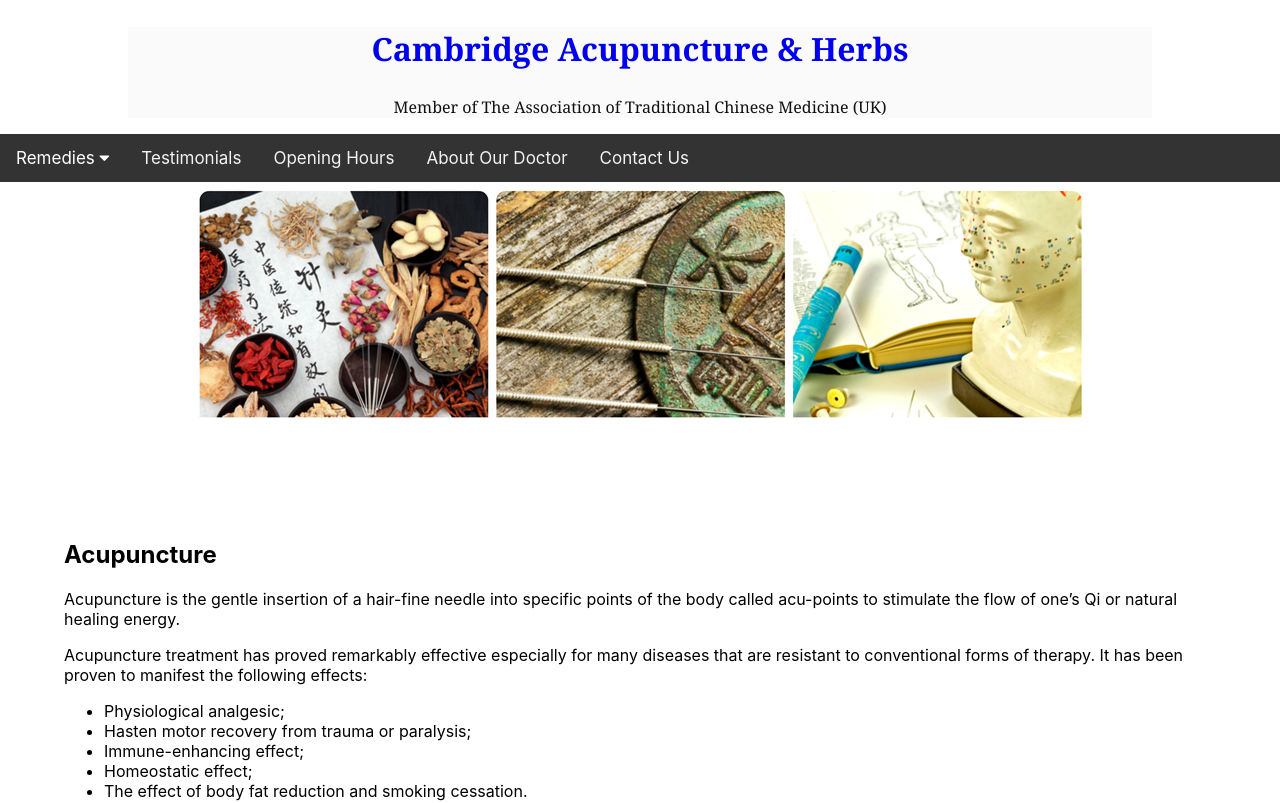
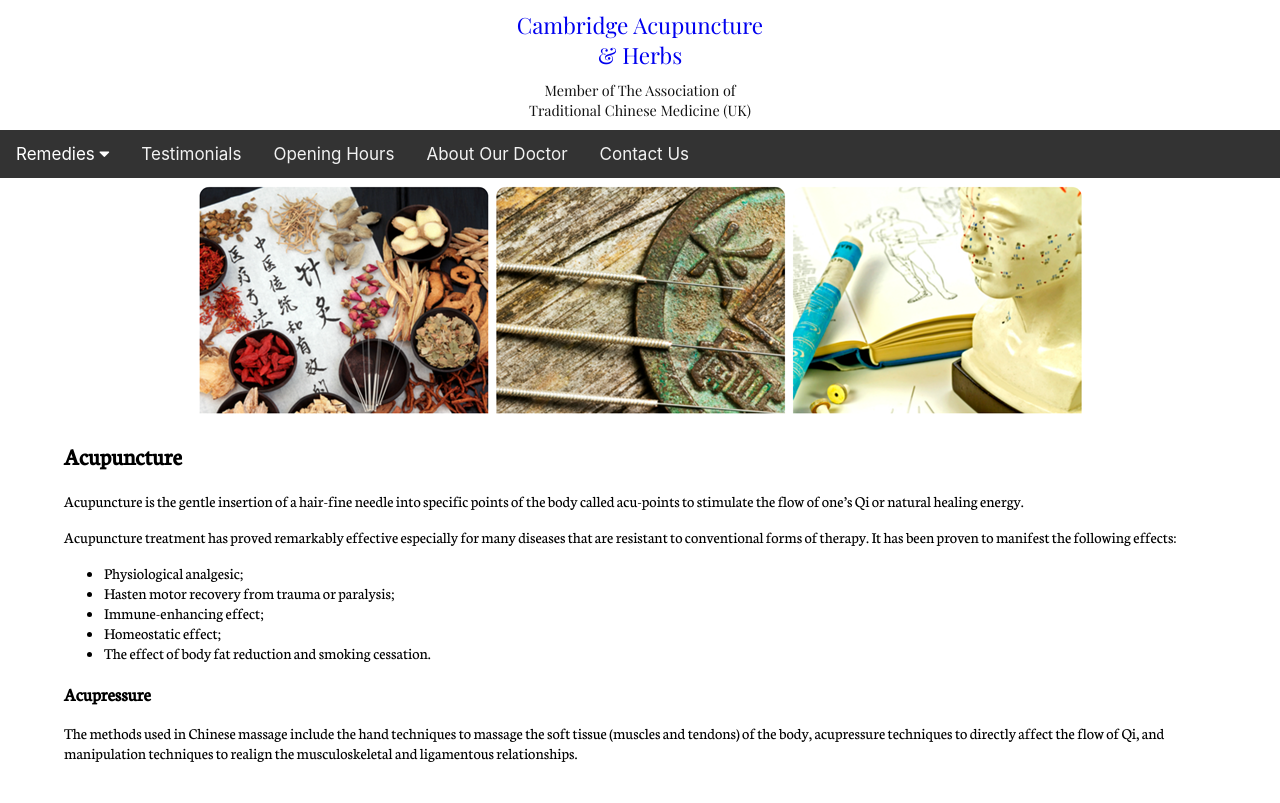
Before and after one commit to yucigou/cam-acuherbs, a React (Create React App) app: page / in a window 1280 px wide. Shown: the top 803 px of the page. Built offline with nearby package versions, Linux system fonts and the light colour scheme.

Commit message:
Update styles

```diff
--- a/public/index.html
+++ b/public/index.html
@@ -8,6 +8,7 @@
       content="width=device-width, initial-scale=1, shrink-to-fit=no"
     />
     <meta name="theme-color" content="#000000" />
+    <link href="https://fonts.googleapis.com/css?family=Neuton|Playfair+Display" rel="stylesheet">
     <!--
       manifest.json provides metadata used when your web app is installed on a
       user's mobile device or desktop. See https://developers.google.com/web/fundamentals/web-app-manifest/
--- a/src/components/header.jsx
+++ b/src/components/header.jsx
@@ -4,11 +4,10 @@ import Menu from './menu'
 
 const StyledHeader = styled.header`
   padding: 0 24px;
-  margin: 0 10%;
+  margin: 0 5%;
 	border: none;
 	color: #111;
-	background: #fafafa;
-	font-family: 'Playfair Display', 'Georgia', serif;
+	font-family: 'Playfair Display', serif;
 	-webkit-font-smoothing: antialiased;
 `
 
@@ -16,8 +15,14 @@ const Link = styled.a`
 	text-decoration: none;
 `
 
-const H2 = styled.h2`
-	font-size: 2em;
+const Title = styled.div`
+	font-size: 1.4em;
+  padding: 10px 0
+`
+
+const SubTitle = styled.div`
+	font-size: 0.9em;
+  padding: 0 0 10px 0
 `
 
 const HeaderImage = styled.div`
@@ -36,8 +41,8 @@ const Header = () => {
 	return (
 		<React.Fragment>
 	    <StyledHeader>
-	      <H2><Link href="http://cam-acuherbs.co.uk" title="Cambridge Acupuncture &amp; Herbs — Member of The Association of Traditional Chinese Medicine (UK)" rel="home">Cambridge Acupuncture &amp; Herbs</Link></H2>
-	      <p>Member of The Association of Traditional Chinese Medicine (UK)</p>
+	      <Title><Link href="http://cam-acuherbs.co.uk" title="Cambridge Acupuncture &amp; Herbs — Member of The Association of Traditional Chinese Medicine (UK)" rel="home">Cambridge Acupuncture <br/>&amp; Herbs</Link></Title>
+	      <SubTitle>Member of The Association of <br/>Traditional Chinese Medicine (UK)</SubTitle>
 	    </StyledHeader>
       <Menu />
 			<HeaderImage>
--- a/src/components/main/contact.jsx
+++ b/src/components/main/contact.jsx
@@ -5,7 +5,7 @@ import styled from 'styled-components'
 const Photo = styled.img`
   padding: 5px;
   border: 1px solid #ddd;
-  width: 348px;
+  width: 325px;
   @media (min-width: 768px) {
     width: 752px;
   }
--- a/src/components/ui/atom/main-section.js
+++ b/src/components/ui/atom/main-section.js
@@ -2,7 +2,8 @@ import styled from 'styled-components'
 
 const MainSection = styled.div`
   text-align: left;
-  padding: 7.5% 5%;
+  padding: 0 5% 2% 5%;
+  font-family: 'Neuton', serif;
 `
 
 export default MainSection
```
